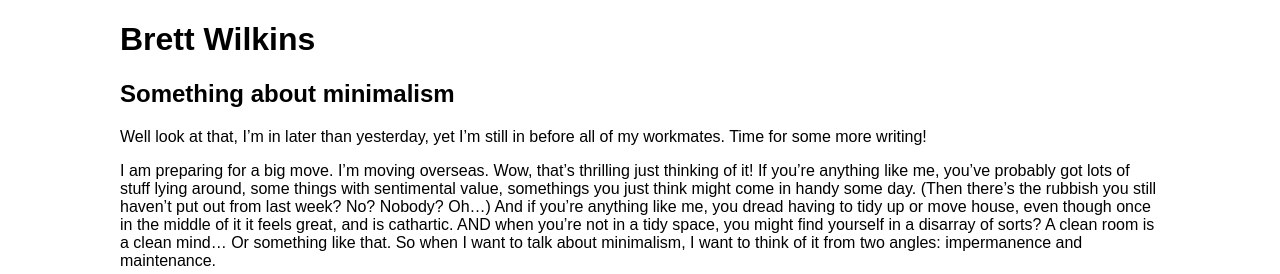
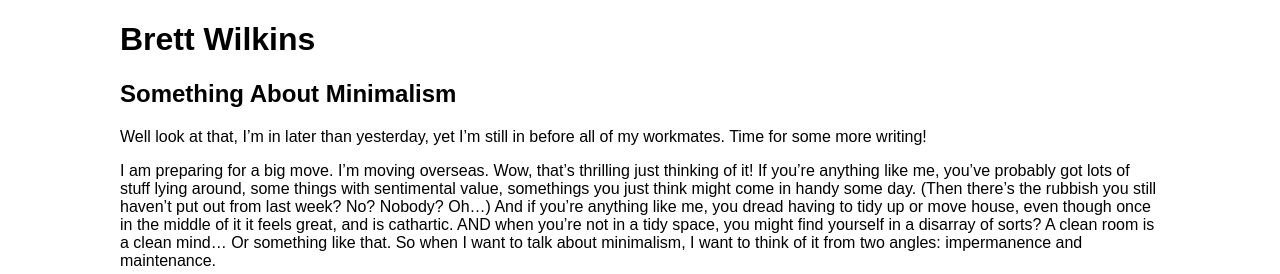
Before and after one commit to bwilkins/bwilkins.github.com, a Jekyll site: the page built from _posts/2013-02-21-something-about-minimalism.md, in a window 1280 px wide. Shown: the top 274 px of the page. Built offline with Jekyll 4.4.1, drawn with Linux system fonts in a browser that asks for light colours; some of the changed lines change nothing that is shown.

Commit message:
Adding page link

```diff
--- a/_posts/2013-02-21-something-about-minimalism.md
+++ b/_posts/2013-02-21-something-about-minimalism.md
@@ -3,7 +3,7 @@
 tags: [habits, minimalism]
 ---
 
-## Something about minimalism
+## [Something About Minimalism]({{page.url}})
 
 Well look at that, I'm in later than yesterday, yet I'm still in before all of my workmates. Time for some more writing!
 
```
